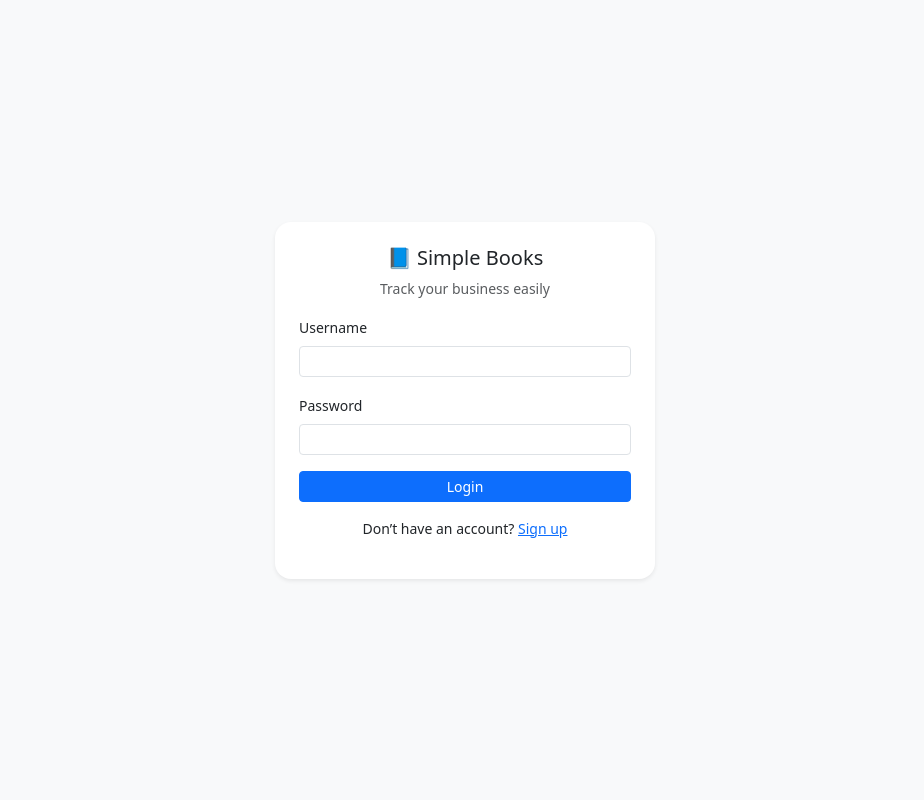
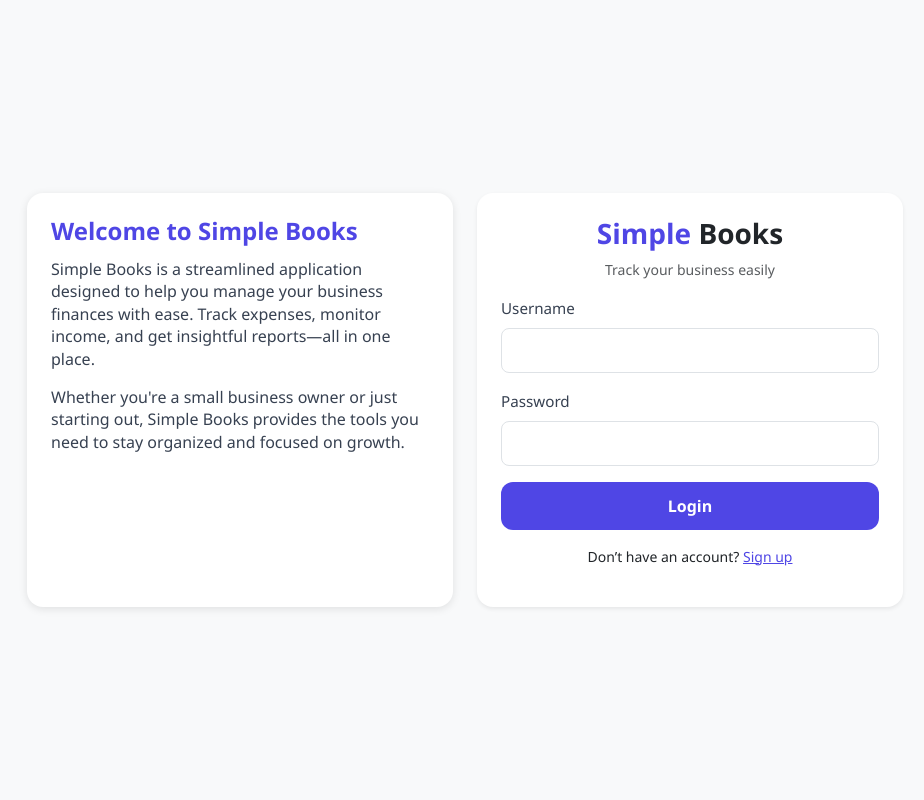
Before and after one commit to Marvyn95/simple-books, a Python web app: template sb/templates/login.html in a window 1280 px wide. Shown: the whole page, without its empty margins (175-1099 px from the left). Run offline with Jinja, Linux system fonts and the light colour scheme; the template is opened without the code that fills it, so the values that code supplies are empty.

Commit message:
feat: enhance registration and login forms with improved styling and admin password validation

```diff
--- a/sb/templates/login.html
+++ b/sb/templates/login.html
@@ -7,30 +7,98 @@
   <link href="https://cdn.jsdelivr.net/npm/bootstrap@5.3.0/dist/css/bootstrap.min.css" rel="stylesheet">
   <style>
     body {
+      font-family: 'Segoe UI', Tahoma, Geneva, Verdana, sans-serif;
       background-color: #f8f9fa;
+    }
+    .btn-indigo {
+      background-color: #4f46e5;
+      color: white;
+      font-weight: 600;
+      padding: 0.75rem 1.5rem;
+      border-radius: 0.75rem;
+      transition: background-color 0.3s ease;
+      border: none;
+    }
+    .btn-indigo:hover {
+      background-color: #4338ca;
+    }
+    label {
+      font-size: 0.95rem;
+      font-weight: 500;
+      color: #374151;
+    }
+    .form-control {
+      font-size: 1rem;
+      padding: 0.6rem 0.75rem;
+      border-radius: 0.5rem;
+    }
+    h1 {
+      font-weight: 700;
+      font-size: 1.75rem;
     }
     .card {
       border-radius: 1rem;
+    }
+    .text-muted {
+      font-size: 0.875rem;
+    }
+    .info-section {
+      background-color: white;
+      border-radius: 1rem;
+      padding: 1.5rem;
+      box-shadow: 0 2px 8px rgb(0 0 0 / 0.1);
+      color: #374151;
+      height: 100%;
+    }
+    .info-section h2 {
+      color: #4f46e5;
+      font-weight: 700;
+      font-size: 1.5rem;
+      margin-bottom: 0.75rem;
+    }
+    .info-section p {
+      font-size: 1rem;
+      line-height: 1.4;
+    }
+    /* Ensure both columns fill height evenly */
+    .full-height {
+      height: 100vh;
     }
   </style>
 </head>
 <body class="d-flex align-items-center justify-content-center min-vh-100 px-3">
 
-  <div class="w-100" style="max-width: 380px;">
-    <div class="card shadow-sm p-4 border-0">
-      <h1 class="h5 text-center mb-2">📘 Simple Books</h1>
-      <p class="text-center text-muted small mb-3">Track your business easily</p>
+  <div class="container" style="max-width: 900px;">
+    <div class="row g-4">
+
+      <!-- Info Section -->
+      <div class="col-12 col-lg-6 d-flex align-items-center">
+        <div class="info-section w-100">
+          <h2>Welcome to Simple Books</h2>
+          <p>Simple Books is a streamlined application designed to help you manage your business finances with ease. Track expenses, monitor income, and get insightful reports—all in one place.</p>
+          <p>Whether you're a small business owner or just starting out, Simple Books provides the tools you need to stay organized and focused on growth.</p>
+        </div>
+      </div>
+
+      <!-- Login Form -->
+      <div class="col-12 col-lg-6 d-flex align-items-center">
+        <div class="card shadow-sm p-4 border-0 w-100">
+          <h1 class="text-center mb-2">
+            <span style="color: #4f46e5;">Simple</span> Books
+          </h1>
+          <p class="text-center text-muted mb-3">Track your business easily</p>
 
           <form action="{{ url_for('login') }}" method="POST">
             <div class="mb-3">
-          <label for="username" class="form-label small">Username</label>
-          <input type="text" id="username" name="username" required class="form-control form-control-sm" />
+              <label for="username" class="form-label">Username</label>
+              <input type="text" id="username" name="username" required class="form-control" />
             </div>
 
             <div class="mb-3">
-          <label for="password" class="form-label small">Password</label>
-          <input type="password" id="password" name="password" required class="form-control form-control-sm" />
+              <label for="password" class="form-label">Password</label>
+              <input type="password" id="password" name="password" required class="form-control" />
             </div>
+
             {% with messages = get_flashed_messages(with_categories=true) %}
             {% if messages %}
               <div id="flash-container" style="position: relative;">
@@ -54,19 +122,43 @@
                     alert.classList.remove('show');
                     alert.addEventListener('transitionend', () => alert.remove());
                   });
-      }, 3000); // 3 seconds
+                }, 3000);
               </script>
             {% endif %}
             {% endwith %}
 
-
-        <button type="submit" class="btn btn-primary btn-sm w-100">Login</button>
+            <button type="submit" class="btn btn-indigo w-100">Login</button>
           </form>
 
           <p class="mt-3 text-center small">
             Don’t have an account?
-        <a href="{{ url_for('register_owner') }}" class="text-decoration-underline text-primary">Sign up</a>
+            <a href="#" class="text-decoration-underline" style="color: #4f46e5;" data-bs-toggle="modal" data-bs-target="#contactModal">Sign up</a>
           </p>
+
+          <!-- Modal -->
+          <div class="modal fade" id="contactModal" tabindex="-1" aria-labelledby="contactModalLabel" aria-hidden="true">
+            <div class="modal-dialog modal-dialog-centered">
+              <div class="modal-content rounded-3">
+                <div class="modal-header">
+                  <h5 class="modal-title" id="contactModalLabel" style="color: #4f46e5;">Contact to Register</h5>
+                  <button type="button" class="btn-close" data-bs-dismiss="modal" aria-label="Close"></button>
+                </div>
+                <div class="modal-body">
+                  <p>If you don’t have an account, please contact one of the following to register:</p>
+                  <ul class="list-unstyled mb-0">
+                    <li><strong>Blaise Mwebe</strong>: <a href="tel:+1234567890">+256 753 041 006</a></li>
+                    <li><strong>Marvin Luyombya</strong>: <a href="tel:+1987654321">+256 701 056 967</a></li>
+                  </ul>
+                </div>
+                <div class="modal-footer">
+                  <button type="button" class="btn btn-indigo" data-bs-dismiss="modal">Close</button>
+                </div>
+              </div>
+            </div>
+          </div>
+        </div>
+      </div>
+
     </div>
   </div>
 
```
Also changed, not shown: sb/routes.py (+34 -26 lines), sb/templates/home.html (+39 -3 lines), sb/templates/register_owner.html (+60 -37 lines). Lines whose indentation alone changed are shown as unchanged.
